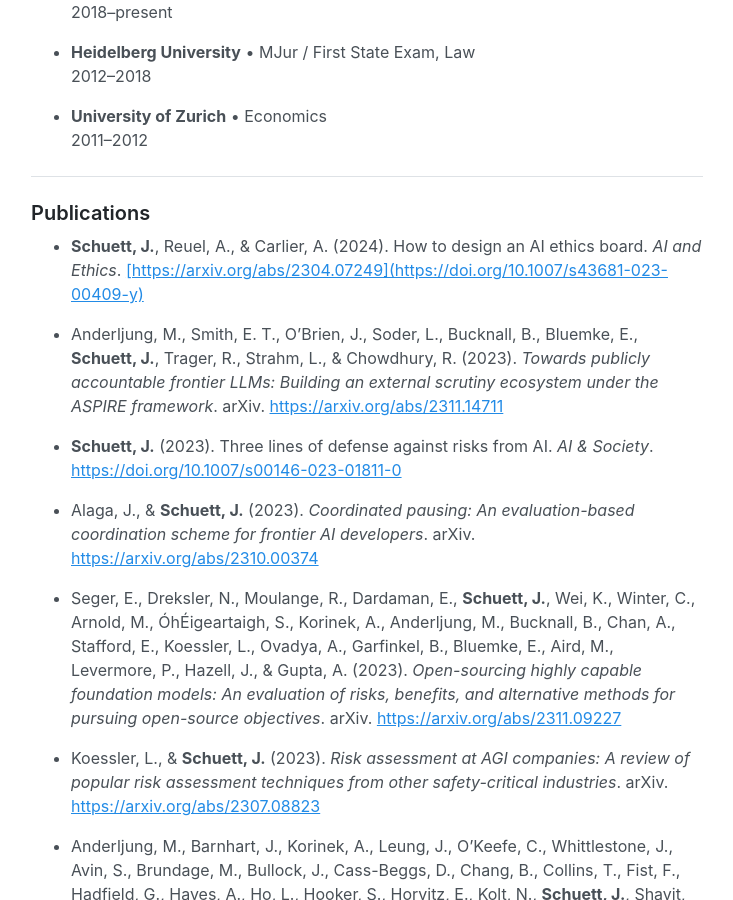
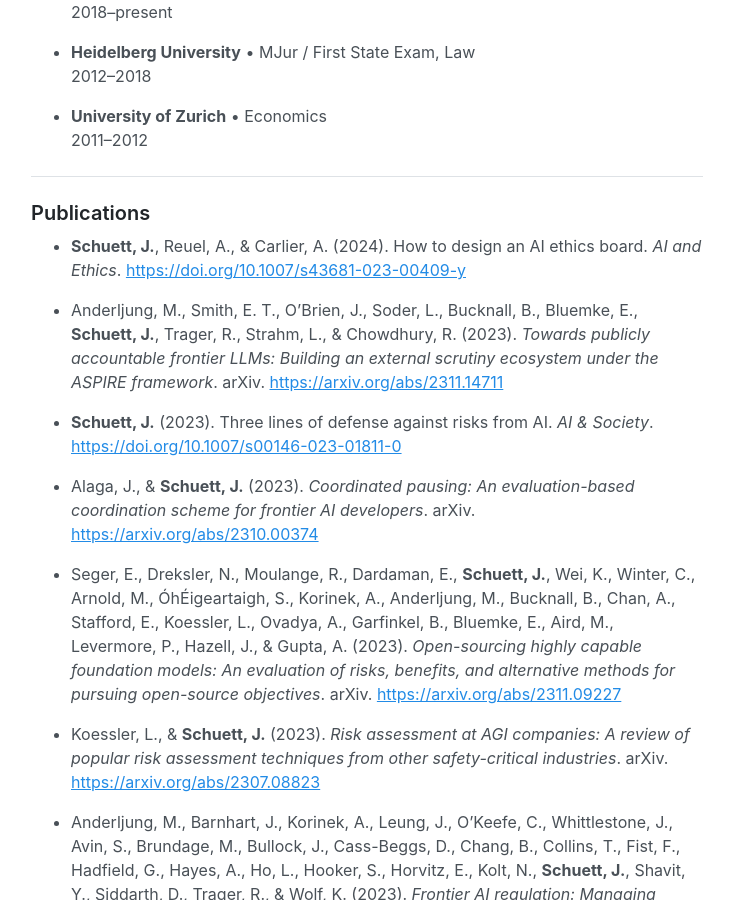
Before and after one commit to jonasschuett/jonasschuett.github.io, a Jekyll site: the page built from _posts/2020-04-04-introduction.md, in a window 1280 px wide and 900 px high, scrolled down 2902 px. Shown: the whole window, without its empty margins (273-1006 px from the left). Built offline with Jekyll 4.4.1, drawn with Linux system fonts in a browser that asks for light colours; part of the change alters nothing that is shown.

Commit message:
Update 2020-04-04-introduction.md

```diff
--- a/_posts/2020-04-04-introduction.md
+++ b/_posts/2020-04-04-introduction.md
@@ -75,7 +75,7 @@ On the practical side of things, I was seconded to the UK Cabinet Office to supp
 
 ### Publications
 
-- **Schuett, J.**, Reuel, A., & Carlier, A. (2024). How to design an AI ethics board. _AI and Ethics_. [[https://arxiv.org/abs/2304.07249](https://doi.org/10.1007/s43681-023-00409-y)](https://doi.org/10.1007/s43681-023-00409-y)
+- **Schuett, J.**, Reuel, A., & Carlier, A. (2024). How to design an AI ethics board. _AI and Ethics_. [https://doi.org/10.1007/s43681-023-00409-y](https://doi.org/10.1007/s43681-023-00409-y)
 
 - Anderljung, M., Smith, E. T., O’Brien, J., Soder, L., Bucknall, B., Bluemke, E., **Schuett, J.**, Trager, R., Strahm, L., & Chowdhury, R. (2023). _Towards publicly accountable frontier LLMs: Building an external scrutiny ecosystem under the ASPIRE framework_. arXiv. [https://arxiv.org/abs/2311.14711](https://arxiv.org/abs/2311.14711)
 
```
